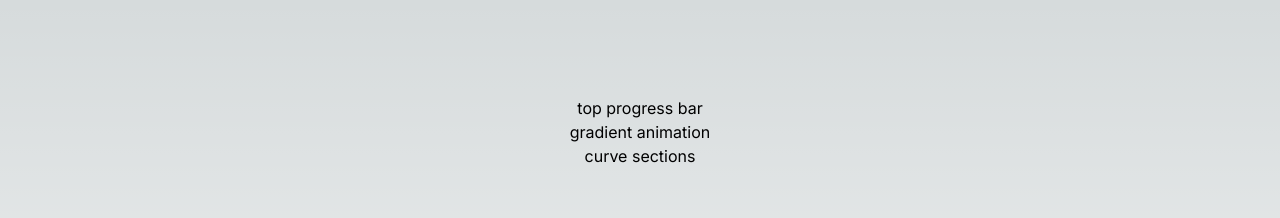
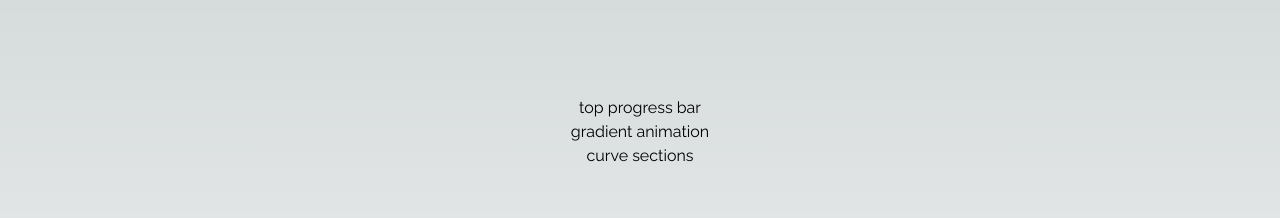
Before and after one commit to booi-dev/shokesu, a Next.js app: page / in a window 1280 px wide. Shown: the top 218 px of the page. Built offline with nearby package versions, Linux system fonts and the light colour scheme.

Commit message:
Change to Raleway font

```diff
--- a/src/app/layout.tsx
+++ b/src/app/layout.tsx
@@ -1,22 +1,22 @@
-import './globals.css'
-import type { Metadata } from 'next'
-import { Inter } from 'next/font/google'
+import "./globals.css";
+import type { Metadata } from "next";
+import { Raleway } from "next/font/google";
 
-const inter = Inter({ subsets: ['latin'] })
+const raleway = Raleway({ subsets: ["latin"] });
 
 export const metadata: Metadata = {
-  title: 'Create Next App',
-  description: 'Generated by create next app',
-}
+  title: "Create Next App",
+  description: "Generated by create next app",
+};
 
 export default function RootLayout({
   children,
 }: {
-  children: React.ReactNode
+  children: React.ReactNode;
 }) {
   return (
     <html lang="en">
-      <body className={inter.className}>{children}</body>
+      <body className={raleway.className}>{children}</body>
     </html>
-  )
+  );
 }
```
